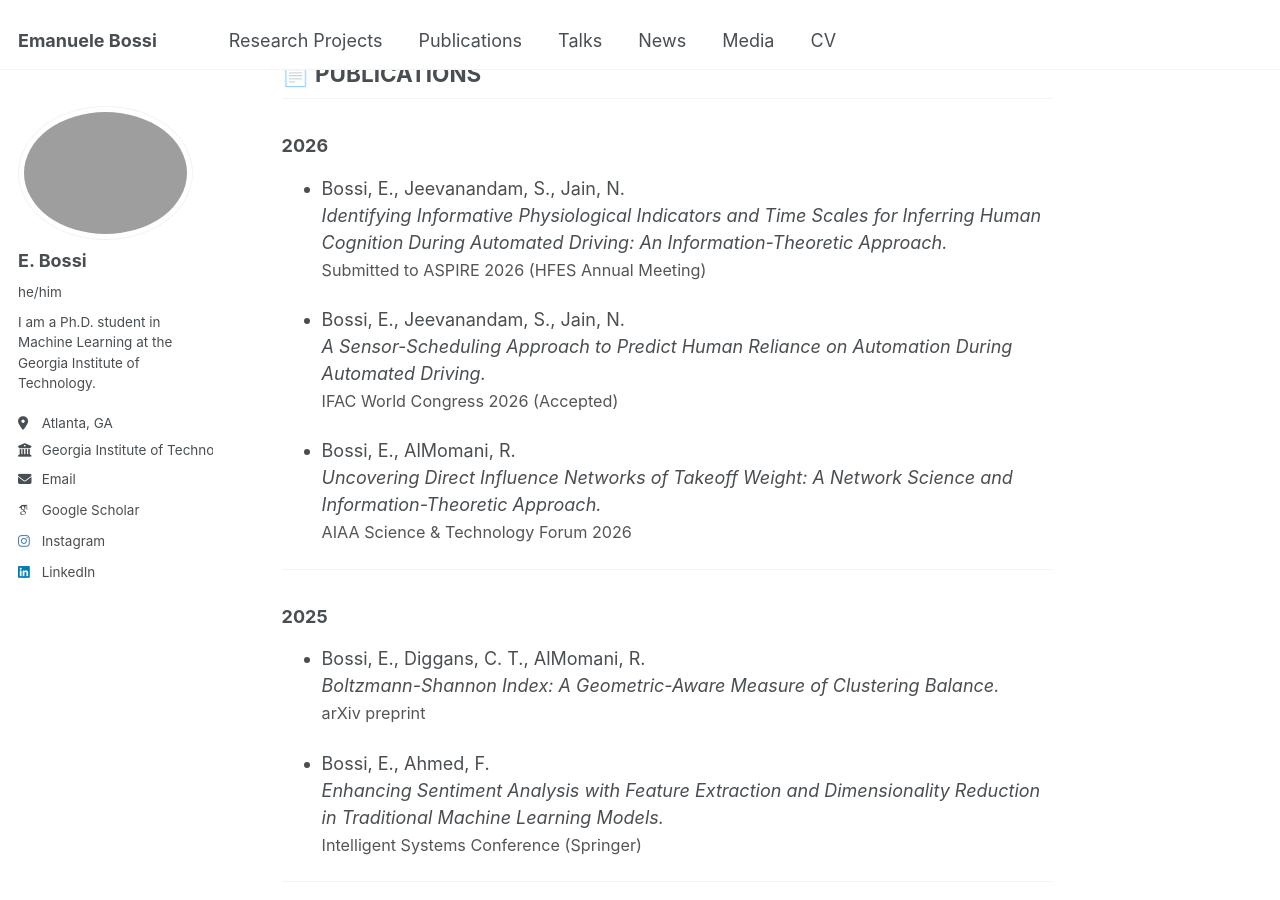
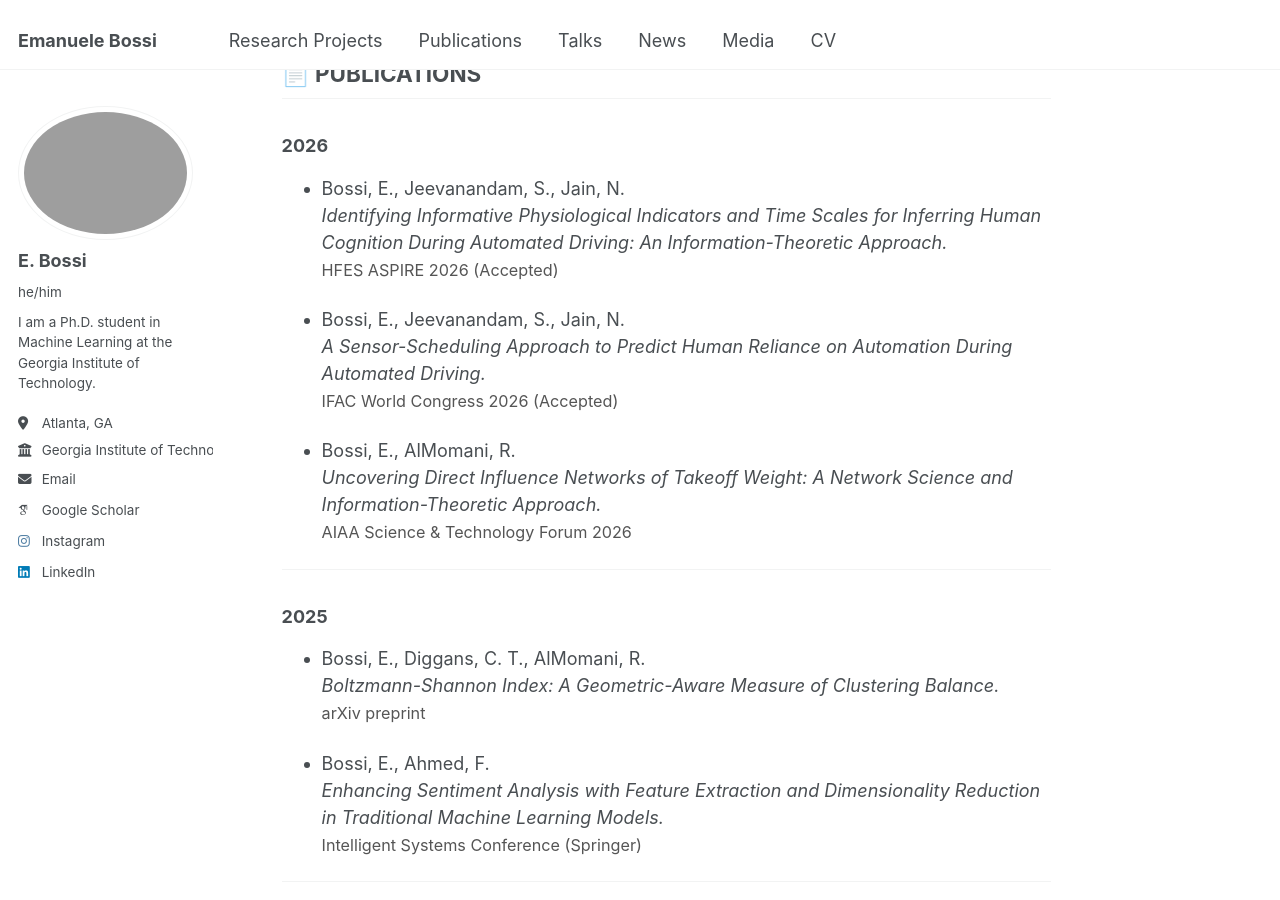
Before and after one commit to bossiemanuele/bossiemanuele.github.io, a Jekyll site: the page built from _pages/cv.md, in a window 1280 px wide and 900 px high, scrolled down 2602 px. Built offline with Jekyll 4.4.1, drawn with Linux system fonts in a browser that asks for light colours; some web fonts are replaced.

Commit message:
Update cv.md

```diff
--- a/_pages/cv.md
+++ b/_pages/cv.md
@@ -212,7 +212,7 @@
 
 - Bossi, E., Jeevanandam, S., Jain, N.
   *Identifying Informative Physiological Indicators and Time Scales for Inferring Human Cognition During Automated Driving: An Information-Theoretic Approach.*
-  <span style="font-size: 0.9em; color: #555;">Submitted to ASPIRE 2026 (HFES Annual Meeting)</span>
+  <span style="font-size: 0.9em; color: #555;">HFES ASPIRE 2026 (Accepted)</span>
 
 - Bossi, E., Jeevanandam, S., Jain, N.
   *A Sensor-Scheduling Approach to Predict Human Reliance on Automation During Automated Driving.*
```
